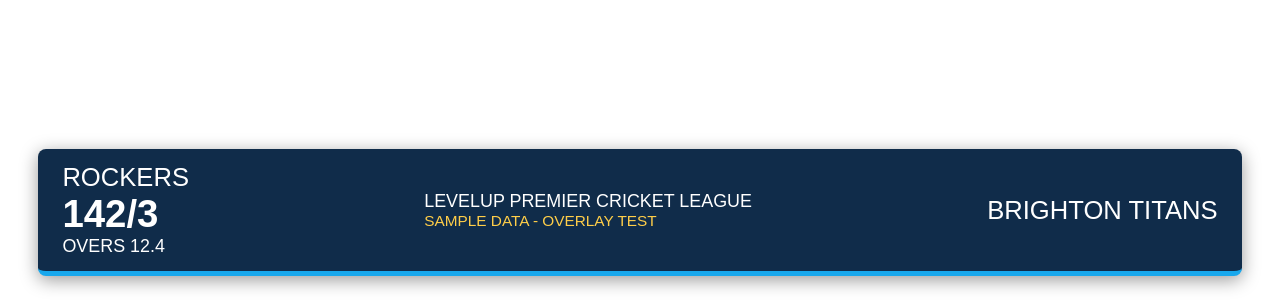
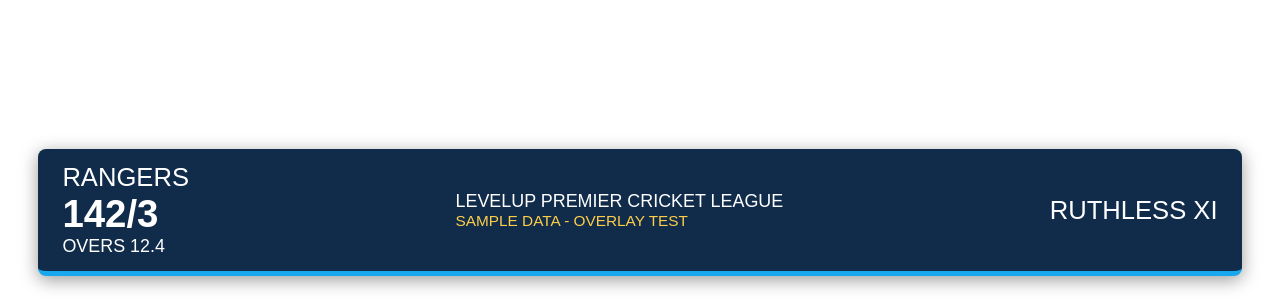
Before and after one commit to levelupsportsathleticsclub-code/levelup-cricket-overlay, a plain HTML site: page index.html in a window 1280 px wide. Shown: the part 500-800 px from the top of the page. Drawn offline with Linux system fonts and the light colour scheme.

Commit message:
Change team names in scoreboard
Updated team names in the scoreboard from ROCKERS and BRIGHTON TITANS to RANGERS and RUTHLESS XI.

```diff
--- a/index.html
+++ b/index.html
@@ -59,7 +59,7 @@
 <body>
   <div class="scoreboard">
     <div>
-      <div class="team">ROCKERS</div>
+      <div class="team">RANGERS</div>
       <div class="score">142/3</div>
       <div class="info">OVERS 12.4</div>
     </div>
@@ -67,7 +67,7 @@
       <div class="info">LEVELUP PREMIER CRICKET LEAGUE</div>
       <div class="test">SAMPLE DATA - OVERLAY TEST</div>
     </div>
-    <div class="team">BRIGHTON TITANS</div>
+    <div class="team">RUTHLESS XI</div>
   </div>
 </body>
 
```
